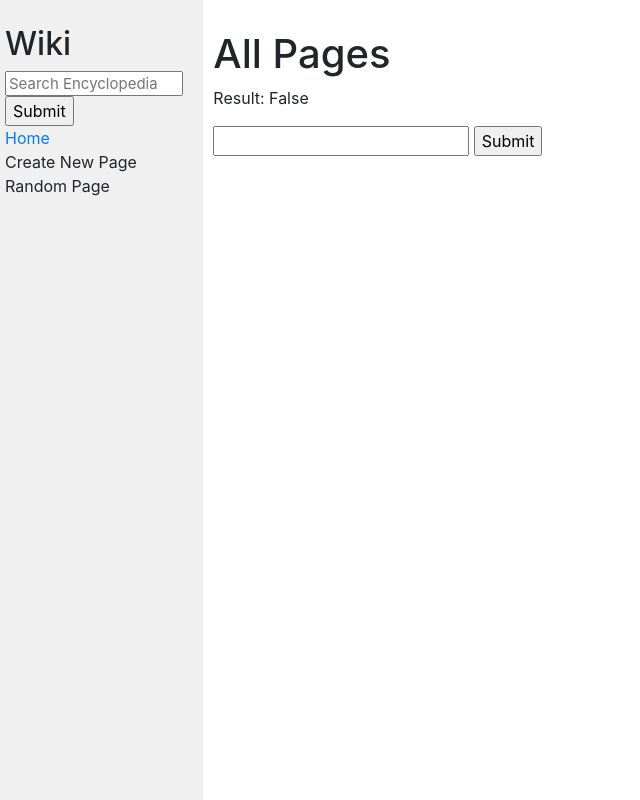
After one commit to FaiWei/CS50-s-Web-Programming-with-Python-and-JavaScript, a Django app: page /add in a window 1280 px wide. The commit adds this page. Shown: the whole page, without its empty margins (0-640 px from the left). Run offline with Django 3.2, Linux system fonts and the light colour scheme; some libraries are stand-ins or nearby versions.

Commit message:
3 req rdy, 4 more

```diff
--- /dev/null
+++ b/encyclopedia/templates/encyclopedia/add.html
@@ -0,0 +1,17 @@
+{% extends "encyclopedia/layout.html" %}
+
+{% block title %}
+    Encyclopedia
+{% endblock %}
+
+{% block body %}
+    <h1>All Pages</h1>
+
+    <p> Result: {{ value }}</p>
+
+    <form action="{% url 'add' %}" method="post">
+        <input type="text">
+        <input type="submit">
+    </form>
+
+{% endblock %}
--- a/encyclopedia/templates/encyclopedia/index.html
+++ b/encyclopedia/templates/encyclopedia/index.html
@@ -9,7 +9,7 @@
 
     <ul>
         {% for entry in entries %}
-            <li>{{ entry }}</li>
+            <li><a href="wiki/{{ entry }}">{{ entry }}</a></li>
         {% endfor %}
     </ul>
 
--- a/encyclopedia/templates/encyclopedia/layout.html
+++ b/encyclopedia/templates/encyclopedia/layout.html
@@ -12,8 +12,10 @@
         <div class="row">
             <div class="sidebar col-lg-2 col-md-3">
                 <h2>Wiki</h2>
-                <form>
+                <form action="{% url 'search' %}" method="post">
+                    {% csrf_token %}
                     <input class="search" type="text" name="q" placeholder="Search Encyclopedia">
+                    <input type="submit">
                 </form>
                 <div>
                     <a href="{% url 'index' %}">Home</a>
--- a/encyclopedia/urls.py
+++ b/encyclopedia/urls.py
@@ -3,5 +3,8 @@ from django.urls import path
 from . import views
 
 urlpatterns = [
-    path("", views.index, name="index")
+    path("", views.index, name="index"),
+    path("search", views.search, name="search"),
+    path("wiki/<str:title>", views.wiki, name="wiki"),
+    path("add", views.add, name="add")
 ]
--- a/encyclopedia/views.py
+++ b/encyclopedia/views.py
@@ -7,3 +7,42 @@ def index(request):
     return render(request, "encyclopedia/index.html", {
         "entries": util.list_entries()
     })
+
+
+def wiki(request, title):
+    page_name = title
+    wiki_page = util.get_entry(title)
+    if wiki_page:
+        valueX = wiki_page
+    else:
+        valueX = False
+    return render(request, "encyclopedia/wiki.html", {
+        "value": valueX, "page_name": page_name
+    })
+
+def add(request):
+    if request.method == "POST":
+        # request.POST - submited data 1.25 time in lecture
+        valueX = True
+    else:
+        valueX = False
+    return render(request, "encyclopedia/add.html", {
+        "value": valueX
+    })
+
+def search(request):
+    if request.method == "POST":
+        wiki_page = request.POST['q']
+        if util.get_entry(wiki_page):
+            return wiki(request, wiki_page)
+        else:
+            search_list = []
+            all_pages = util.list_entries()
+            for page in all_pages:
+                if (page.lower().find(wiki_page.lower()) + 1):
+                    search_list.append(page)
+            return render(request, "encyclopedia/search.html", {
+                "search_list": search_list, "wiki_page": wiki_page
+            })
+    else:
+        return index(request)
--- a/manage.py
+++ b/manage.py
@@ -1,5 +1,6 @@
 #!/usr/bin/env python
 """Django's command-line utility for administrative tasks."""
+# python manage.py runserver
 import os
 import sys
 
```
Also changed, not shown: encyclopedia/templates/encyclopedia/search.html (added, +17 -0 lines), encyclopedia/templates/encyclopedia/wiki.html (added, +12 -0 lines), README.md (added), db.sqlite3 (added).
